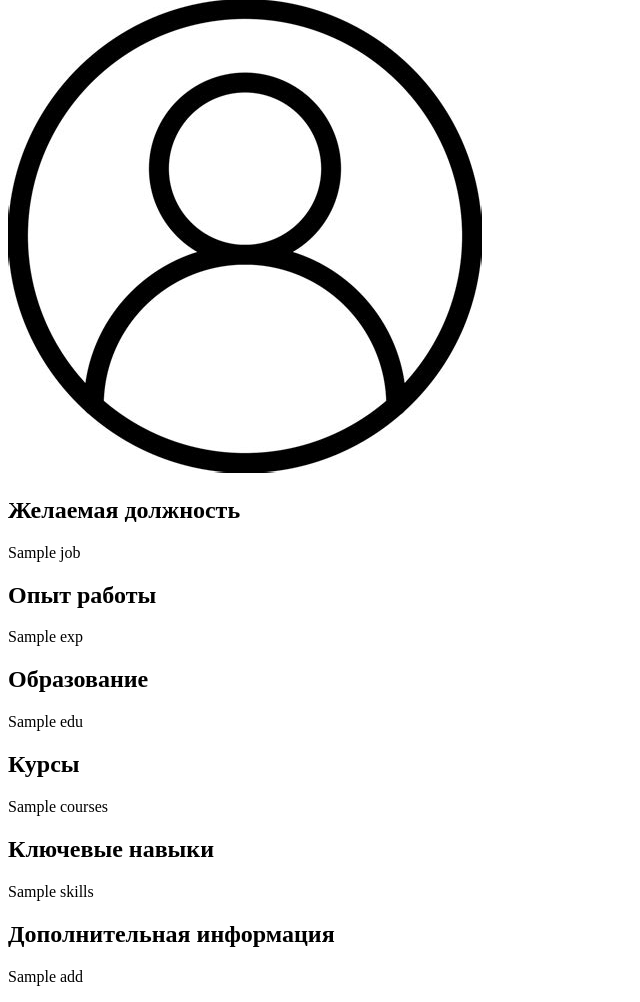
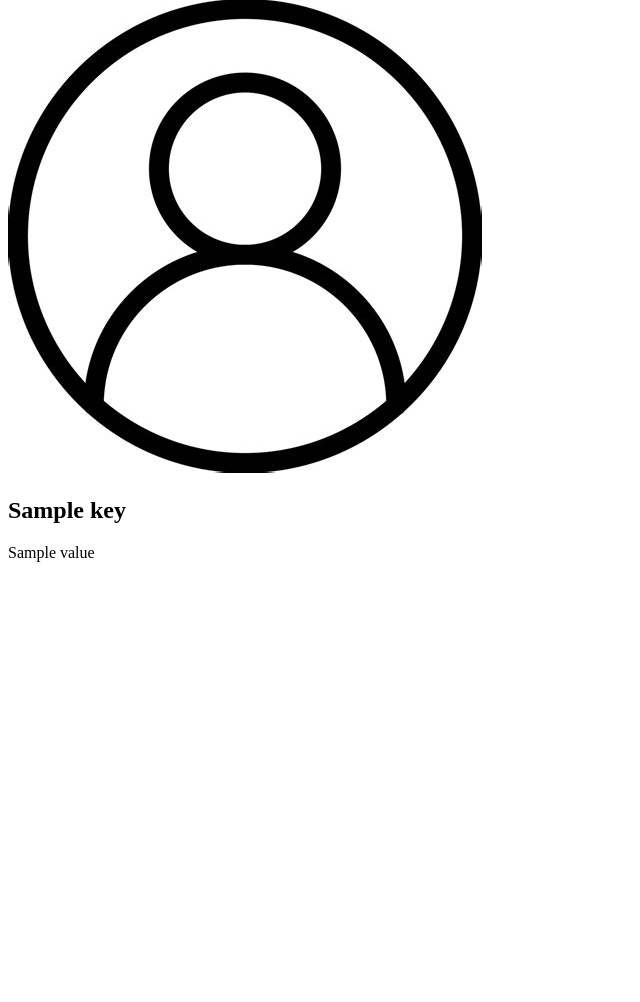
Before and after one commit to KnjazevFedor/Task01, a Django app: template tasksite/resume/templates/resume/Base.html in a window 1280 px wide. Shown: the part 162-1164 px from the top of the page, without its empty margins (0-640 px from the left). After the commit the page ends 724 px from the top, so only its background shows below. Run offline with Django 3.2, Linux system fonts and the light colour scheme; the template is opened without the code that fills it: most values are stand-ins (such as "Sample title", 1, 10 or a date in 2020).

Commit message:
Update Base.html

```diff
--- a/tasksite/resume/templates/resume/Base.html
+++ b/tasksite/resume/templates/resume/Base.html
@@ -16,18 +16,10 @@
             <img src="{% static 'resume/images/icon.jpg' %}" alt="" height="474" width="474"/>
         </section>
         <section>
-            <h2>Желаемая должность</h2>
-            <p>{{job}}</p>
-            <h2>Опыт работы</h2>
-            <p>{{exp}}</p>
-            <h2>Образование</h2>
-            <p>{{edu}}</p>
-            <h2>Курсы</h2>
-            <p>{{courses}}</p>
-            <h2>Ключевые навыки</h2>
-            <p>{{skills}}</p>
-            <h2>Дополнительная информация</h2>
-            <p>{{add}}</p>
+            {% for key, value in fill %}
+            <h2>{{key}}</h2>
+            <p>{{value}}</p>
+            {% endfor %}
         </section>
     </article>
 </body>
```
